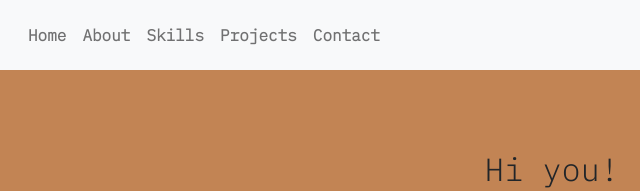
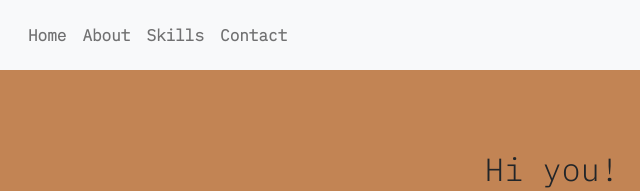
Before and after one commit to iamwahida/wahida-portfolio, a plain HTML site: page index.html in a window 1280 px wide. Shown: the top 191 px of the page, 88-728 px from the left. Drawn offline with nearby package versions, Linux system fonts and the light colour scheme; a script that the page names is missing.

Commit message:
deleted path project

```diff
--- a/index.html
+++ b/index.html
@@ -35,9 +35,6 @@
               </li>
               <li class="nav-item">
                 <a class="nav-link" href="#skills">Skills</a>
-              </li>
-              <li class="nav-item">
-                <a class="nav-link" href="#projects">Projects</a>
               </li>
               <li class="nav-item">
                 <a class="nav-link" href="#contact">Contact</a>
```
